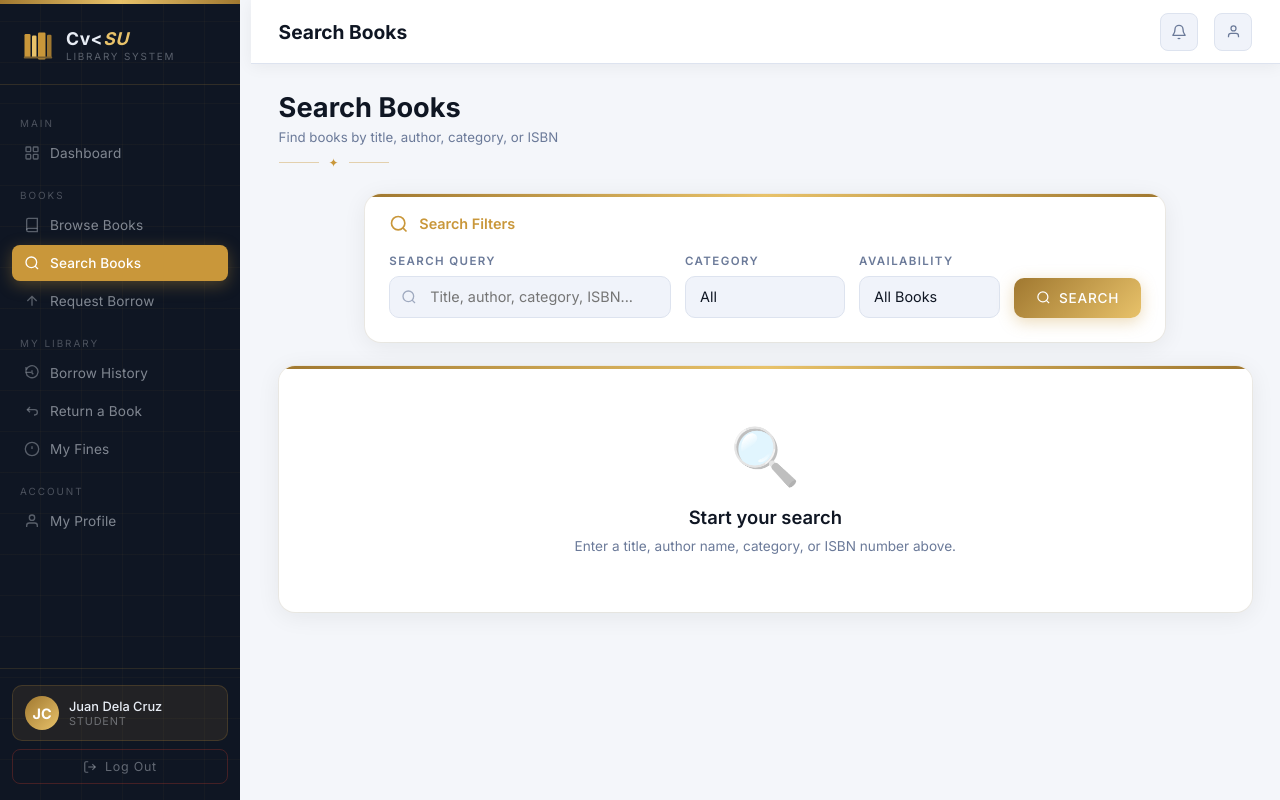
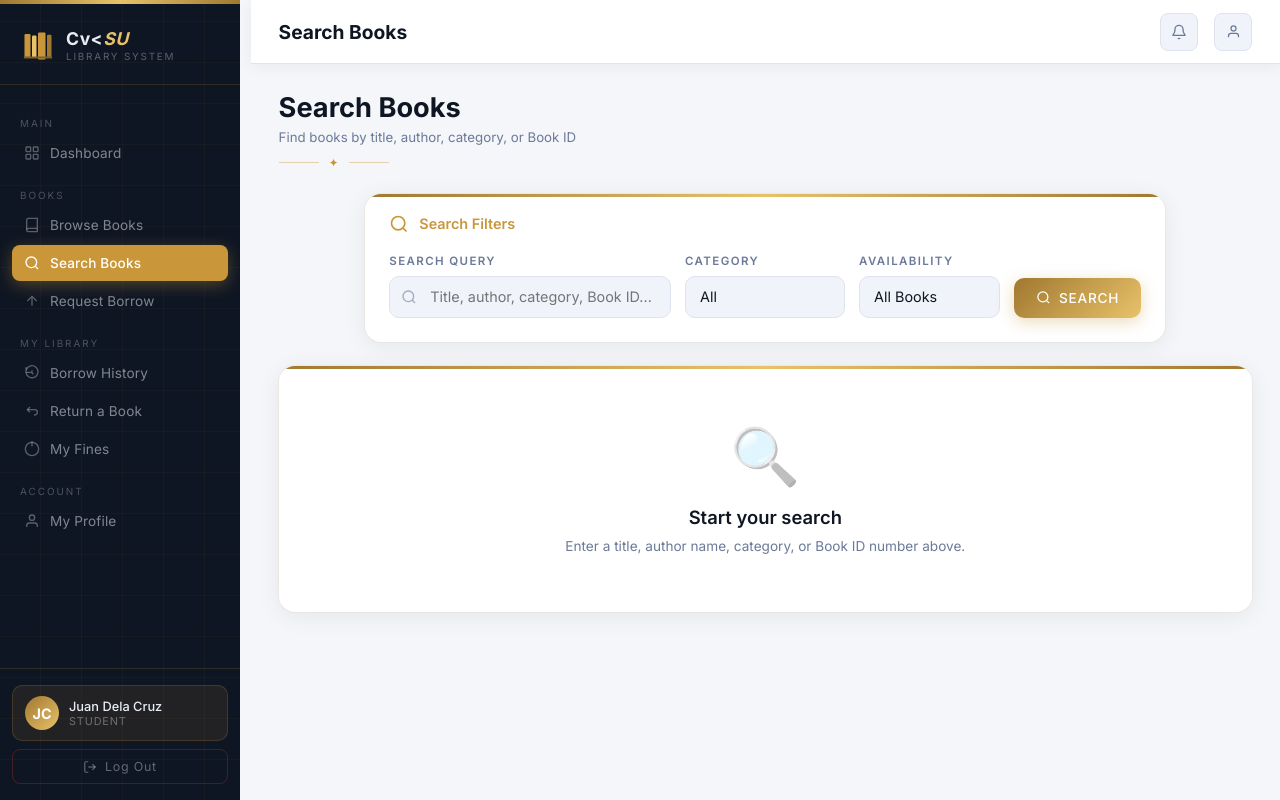
Before and after one commit to riellllllll/librarymanagementsystemgroupproject, a PHP site: page /search_books.php in a window 1280 px wide. Run offline with PHP 8.4, Linux system fonts and the light colour scheme.

Commit message:
remove isbn from search_books.php

```diff
--- a/student/search_books.php
+++ b/student/search_books.php
@@ -4,22 +4,22 @@ session_start();
 $active_page = 'search';
 
 $all_books = [
-  ['id'=>1, 'title'=>'The Great Gatsby',         'author'=>'F. Scott Fitzgerald','category'=>'Fiction',     'isbn'=>'978-0743273565','year'=>1925,'copies'=>3,'available'=>2,'color'=>'color-a'],
-  ['id'=>2, 'title'=>'To Kill a Mockingbird',    'author'=>'Harper Lee',          'category'=>'Fiction',     'isbn'=>'978-0061935466','year'=>1960,'copies'=>4,'available'=>1,'color'=>'color-b'],
-  ['id'=>3, 'title'=>'A Brief History of Time',  'author'=>'Stephen Hawking',     'category'=>'Science',     'isbn'=>'978-0553380163','year'=>1988,'copies'=>2,'available'=>2,'color'=>'color-c'],
-  ['id'=>4, 'title'=>'Sapiens',                  'author'=>'Yuval Noah Harari',   'category'=>'History',     'isbn'=>'978-0062316097','year'=>2011,'copies'=>3,'available'=>0,'color'=>'color-d'],
-  ['id'=>5, 'title'=>'Clean Code',               'author'=>'Robert C. Martin',    'category'=>'Technology',  'isbn'=>'978-0132350884','year'=>2008,'copies'=>5,'available'=>4,'color'=>'color-e'],
-  ['id'=>6, 'title'=>'1984',                     'author'=>'George Orwell',       'category'=>'Fiction',     'isbn'=>'978-0451524935','year'=>1949,'copies'=>3,'available'=>2,'color'=>'color-a'],
-  ['id'=>7, 'title'=>'The Selfish Gene',         'author'=>'Richard Dawkins',     'category'=>'Science',     'isbn'=>'978-0198788607','year'=>1976,'copies'=>2,'available'=>1,'color'=>'color-b'],
-  ['id'=>8, 'title'=>'Calculus Made Easy',       'author'=>'Silvanus P. Thompson','category'=>'Mathematics', 'isbn'=>'978-0312185480','year'=>1914,'copies'=>4,'available'=>3,'color'=>'color-c'],
-  ['id'=>9, 'title'=>'Design Patterns',          'author'=>'GoF',                 'category'=>'Technology',  'isbn'=>'978-0201633610','year'=>1994,'copies'=>3,'available'=>3,'color'=>'color-d'],
-  ['id'=>10,'title'=>'Noli Me Tangere',          'author'=>'Jose Rizal',          'category'=>'Literature',  'isbn'=>'978-9712714764','year'=>1887,'copies'=>6,'available'=>5,'color'=>'color-e'],
-  ['id'=>11,'title'=>'El Filibusterismo',        'author'=>'Jose Rizal',          'category'=>'Literature',  'isbn'=>'978-9712714771','year'=>1891,'copies'=>5,'available'=>4,'color'=>'color-a'],
-  ['id'=>12,'title'=>'Guns, Germs, and Steel',   'author'=>'Jared Diamond',       'category'=>'History',     'isbn'=>'978-0393317558','year'=>1997,'copies'=>2,'available'=>2,'color'=>'color-b'],
-  ['id'=>13,'title'=>'The Pragmatic Programmer', 'author'=>'Andrew Hunt',         'category'=>'Technology',  'isbn'=>'978-0135957059','year'=>1999,'copies'=>3,'available'=>2,'color'=>'color-c'],
-  ['id'=>14,'title'=>'Pride and Prejudice',      'author'=>'Jane Austen',         'category'=>'Literature',  'isbn'=>'978-0141439518','year'=>1813,'copies'=>4,'available'=>3,'color'=>'color-d'],
-  ['id'=>15,'title'=>'Cosmos',                   'author'=>'Carl Sagan',          'category'=>'Science',     'isbn'=>'978-0345539434','year'=>1980,'copies'=>3,'available'=>1,'color'=>'color-e'],
-  ['id'=>16,'title'=>'The Art of War',           'author'=>'Sun Tzu',             'category'=>'History',     'isbn'=>'978-1599869773','year'=>500, 'copies'=>4,'available'=>4,'color'=>'color-a'],
+  ['id'=>1, 'title'=>'The Great Gatsby',         'author'=>'F. Scott Fitzgerald','category'=>'Fiction',     'year'=>1925,'copies'=>3,'available'=>2,'color'=>'color-a'],
+  ['id'=>2, 'title'=>'To Kill a Mockingbird',    'author'=>'Harper Lee',          'category'=>'Fiction',     'year'=>1960,'copies'=>4,'available'=>1,'color'=>'color-b'],
+  ['id'=>3, 'title'=>'A Brief History of Time',  'author'=>'Stephen Hawking',     'category'=>'Science',     'year'=>1988,'copies'=>2,'available'=>2,'color'=>'color-c'],
+  ['id'=>4, 'title'=>'Sapiens',                  'author'=>'Yuval Noah Harari',   'category'=>'History',     'year'=>2011,'copies'=>3,'available'=>0,'color'=>'color-d'],
+  ['id'=>5, 'title'=>'Clean Code',               'author'=>'Robert C. Martin',    'category'=>'Technology',  'year'=>2008,'copies'=>5,'available'=>4,'color'=>'color-e'],
+  ['id'=>6, 'title'=>'1984',                     'author'=>'George Orwell',       'category'=>'Fiction',     'year'=>1949,'copies'=>3,'available'=>2,'color'=>'color-a'],
+  ['id'=>7, 'title'=>'The Selfish Gene',         'author'=>'Richard Dawkins',     'category'=>'Science',     'year'=>1976,'copies'=>2,'available'=>1,'color'=>'color-b'],
+  ['id'=>8, 'title'=>'Calculus Made Easy',       'author'=>'Silvanus P. Thompson','category'=>'Mathematics', 'year'=>1914,'copies'=>4,'available'=>3,'color'=>'color-c'],
+  ['id'=>9, 'title'=>'Design Patterns',          'author'=>'GoF',                 'category'=>'Technology',  'year'=>1994,'copies'=>3,'available'=>3,'color'=>'color-d'],
+  ['id'=>10,'title'=>'Noli Me Tangere',          'author'=>'Jose Rizal',          'category'=>'Literature',  'year'=>1887,'copies'=>6,'available'=>5,'color'=>'color-e'],
+  ['id'=>11,'title'=>'El Filibusterismo',        'author'=>'Jose Rizal',          'category'=>'Literature',  'year'=>1891,'copies'=>5,'available'=>4,'color'=>'color-a'],
+  ['id'=>12,'title'=>'Guns, Germs, and Steel',   'author'=>'Jared Diamond',       'category'=>'History',     'year'=>1997,'copies'=>2,'available'=>2,'color'=>'color-b'],
+  ['id'=>13,'title'=>'The Pragmatic Programmer', 'author'=>'Andrew Hunt',         'category'=>'Technology',  'year'=>1999,'copies'=>3,'available'=>2,'color'=>'color-c'],
+  ['id'=>14,'title'=>'Pride and Prejudice',      'author'=>'Jane Austen',         'category'=>'Literature',  'year'=>1813,'copies'=>4,'available'=>3,'color'=>'color-d'],
+  ['id'=>15,'title'=>'Cosmos',                   'author'=>'Carl Sagan',          'category'=>'Science',     'year'=>1980,'copies'=>3,'available'=>1,'color'=>'color-e'],
+  ['id'=>16,'title'=>'The Art of War',           'author'=>'Sun Tzu',             'category'=>'History',     'year'=>500, 'copies'=>4,'available'=>4,'color'=>'color-a'],
 ];
 
 $categories = ['All','Fiction','Science','History','Technology','Literature','Mathematics'];
@@ -37,7 +37,7 @@ function books_match(array $book, string $q, string $cat, string $filter): bool
   return str_contains(mb_strtolower($book['title']),    $q)
       || str_contains(mb_strtolower($book['author']),   $q)
       || str_contains(mb_strtolower($book['category']), $q)
-      || str_contains(mb_strtolower($book['isbn']),     $q);
+      || str_contains((string)$book['id'], $q);
 }
 
 $results = $searched
@@ -126,7 +126,7 @@ function hl(string $text, string $q): string {
     </a>
     <a href="view_fines.php" class="nav-link ">
       <svg width="16" height="16" viewBox="0 0 24 24" fill="none" stroke="currentColor" stroke-width="2">
-        <circle cx="12" cy="12" r="10"/><line x1="12" y1="8" x2="12" y2="12"/><line x1="12" y1="16" x2="12.01" y2="16"/>
+        <circle cx="12" cy="12" r="10"/><line x1="12" y1="8" x2="12" y="12"/><line x1="12" y1="16" x2="12.01" y2="16"/>
       </svg>
       My Fines
     </a>
@@ -185,7 +185,7 @@ function hl(string $text, string $q): string {
     <!-- Page Header -->
     <div class="page-header">
       <h1>Search Books</h1>
-      <p>Find books by title, author, category, or ISBN</p>
+      <p>Find books by title, author, category, or Book ID</p>
       <div class="gold-rule"><span></span><i>✦</i><span></span></div>
     </div>
 
@@ -205,7 +205,7 @@ function hl(string $text, string $q): string {
             <svg width="15" height="15" viewBox="0 0 24 24" fill="none" stroke="currentColor" stroke-width="2">
               <circle cx="11" cy="11" r="8"/><line x1="21" y1="21" x2="16.65" y2="16.65"/>
             </svg>
-            <input type="text" name="q" class="form-control" placeholder="Title, author, category, ISBN..." value="<?= htmlspecialchars($q) ?>">
+            <input type="text" name="q" class="form-control" placeholder="Title, author, category, Book ID..." value="<?= htmlspecialchars($q) ?>">
           </div>
         </div>
 
@@ -244,7 +244,7 @@ function hl(string $text, string $q): string {
       <div class="empty-state">
         <div class="empty-icon">&#128269;</div>
         <h3>Start your search</h3>
-        <p>Enter a title, author name, category, or ISBN number above.</p>
+        <p>Enter a title, author name, category, or Book ID number above.</p>
       </div>
     </div>
 
@@ -270,11 +270,10 @@ function hl(string $text, string $q): string {
         <table>
           <thead>
             <tr>
-              <th>#</th>
+              <th>Book ID</th>
               <th>Title</th>
               <th>Author</th>
               <th>Category</th>
-              <th>ISBN</th>
               <th>Year</th>
               <th>Copies</th>
               <th>Status</th>
@@ -282,9 +281,9 @@ function hl(string $text, string $q): string {
             </tr>
           </thead>
           <tbody>
-            <?php foreach ($results as $i => $book): ?>
+            <?php foreach ($results as $book): ?>
             <tr>
-              <td class="text-muted"><?= $i+1 ?></td>
+              <td class="text-muted" style="font-weight:600;">#<?= str_pad($book['id'], 2, '0', STR_PAD_LEFT) ?></td>
               <td>
                 <div style="font-weight:600; font-size:13px;"><?= hl($book['title'],$q) ?></div>
               </td>
@@ -292,7 +291,6 @@ function hl(string $text, string $q): string {
               <td>
                 <span class="badge badge-info"><?= htmlspecialchars($book['category']) ?></span>
               </td>
-              <td class="text-muted" style="font-size:12px; font-family:monospace;"><?= htmlspecialchars($book['isbn']) ?></td>
               <td class="text-muted"><?= $book['year'] ?></td>
               <td>
                 <span style="font-size:12px;">
```
